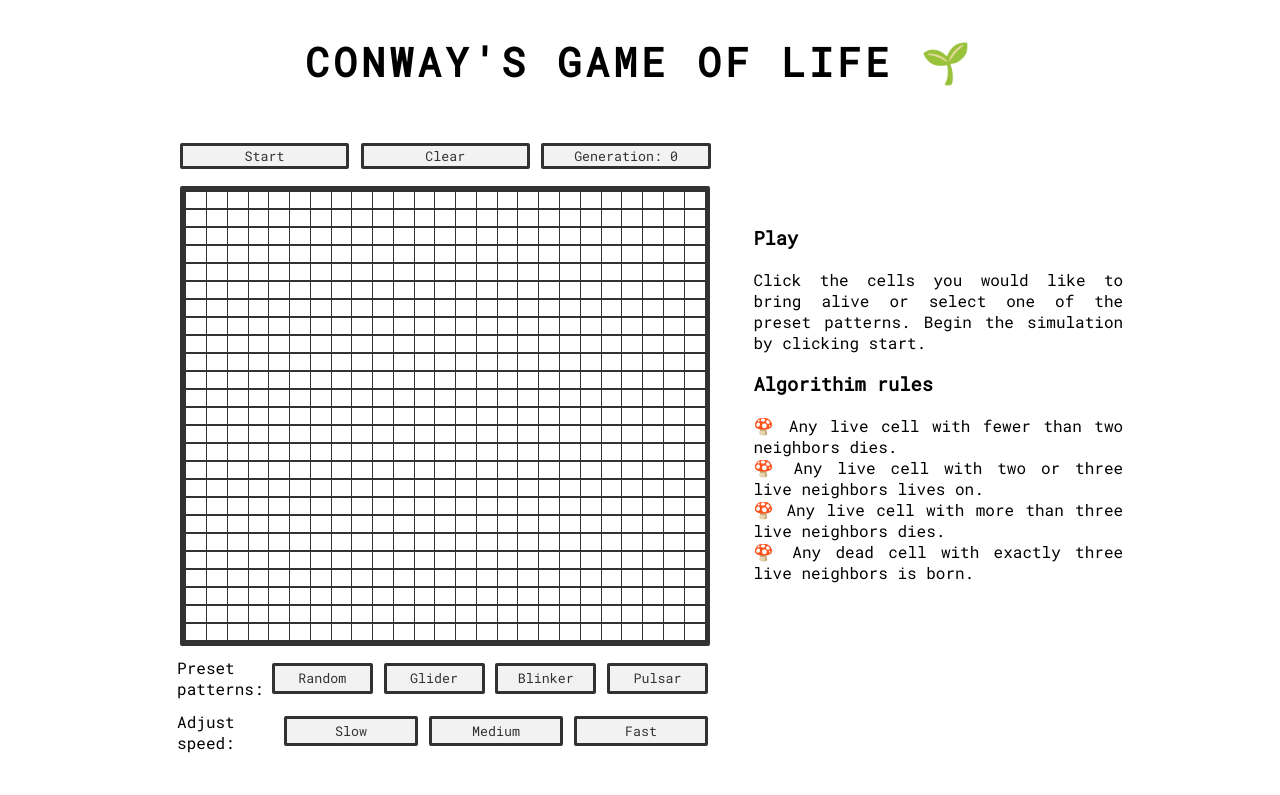
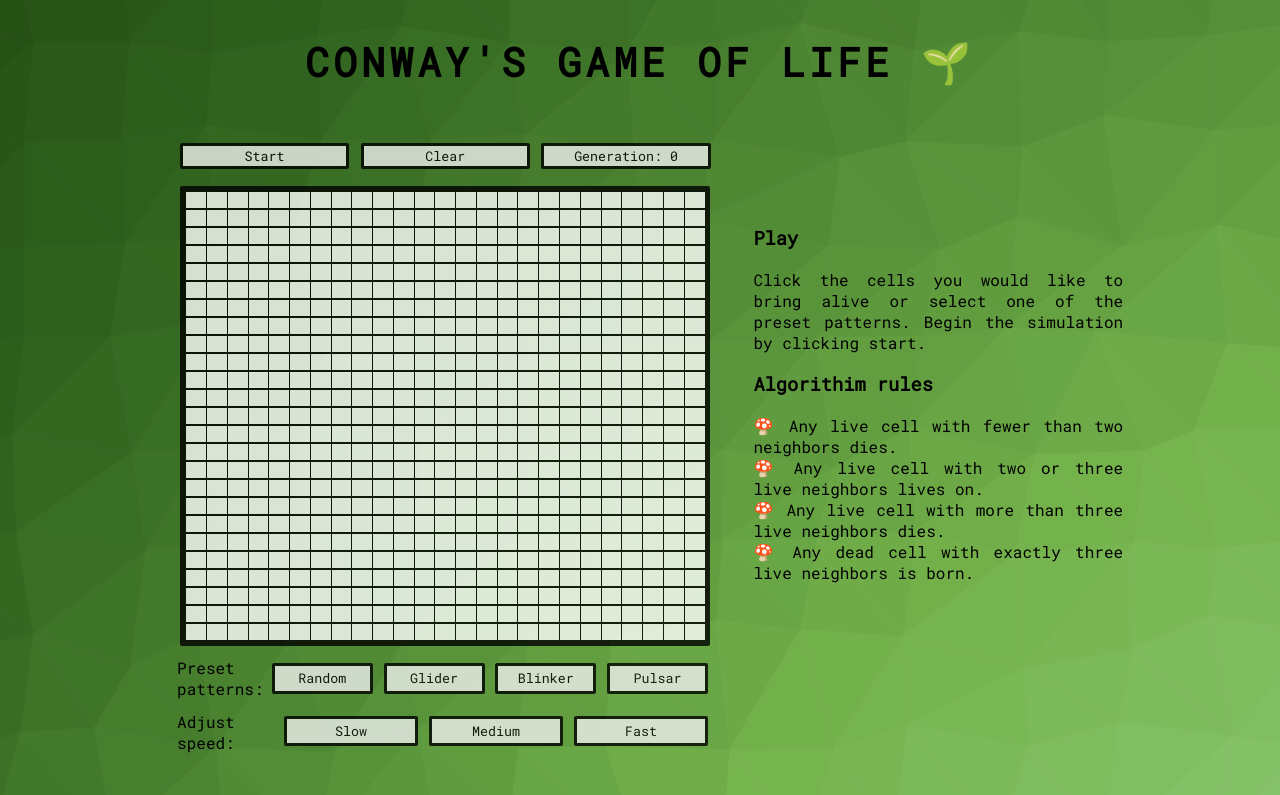
Before and after one commit to jasonelliots/game-of-life-react, a React (Create React App) app: page / in a window 1280 px wide. Shown: the top 795 px of the page. Built offline with nearby package versions, Linux system fonts and the light colour scheme.

Commit message:
witih background

```diff
--- a/src/App.css
+++ b/src/App.css
@@ -152,9 +152,9 @@ button:focus {
 
 }
 
-/* body {
+body {
   background-image: url('./background.png');
-} */
+}
 
 h1 {
   font-family: 'Roboto Mono', monospace;
```
